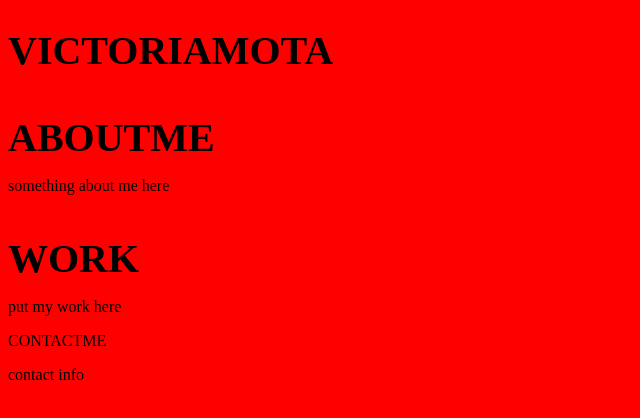
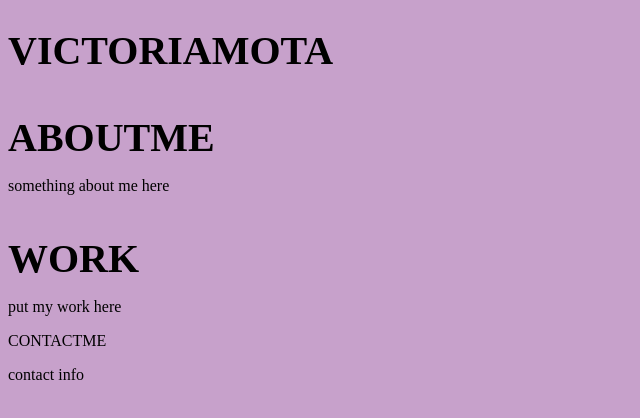
Before and after one commit to v1ct0r14m/portfolio-challenge, a plain HTML site: page index.html in a window 1280 px wide. Shown: the whole page, without its empty margins (0-640 px from the left). Drawn offline with Linux system fonts and the light colour scheme; files that its build step writes are made by us from their sources.

Commit message:
css test

```diff
--- a/assets/style.css
+++ b/assets/style.css
@@ -1,9 +1,9 @@
 :root{
-    --main-bg-color: red;
-  }
+    --main-bg-color: #c7a1cb;
+}
 
 body {
-    background-color: var(--main-bg-color)
+    background-color: var(--main-bg-color);
 }
 
 h1 {
```
